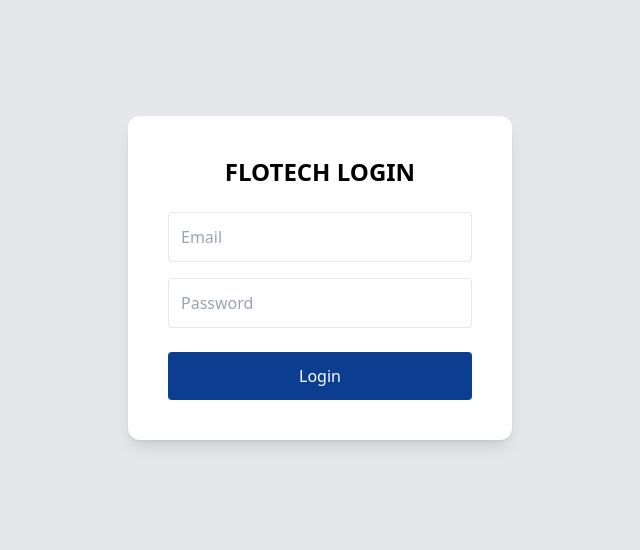
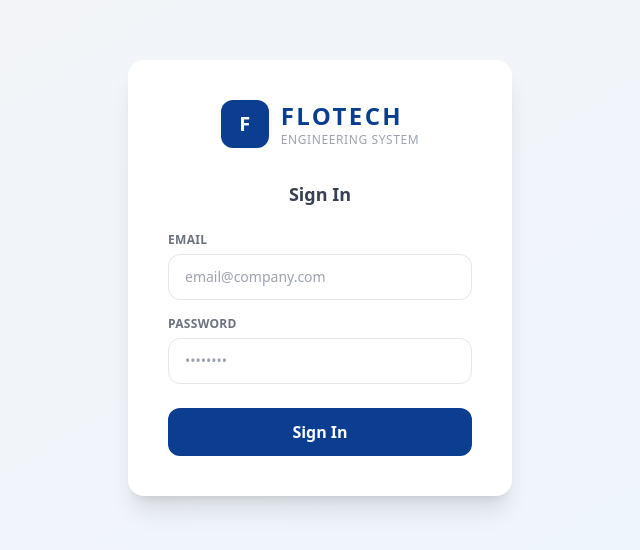
Before and after one commit to Christosun/flotech-report-system, a React app in the folder frontend/: page / in a window 1280 px wide. Shown: the part 122-672 px from the top of the page, without its empty margins (320-960 px from the left). Built offline with nearby package versions, Linux system fonts and the light colour scheme; the HTML template or start-up script is replaced by a standard one.

Commit message:
deskripsi perubahan

```diff
--- a/frontend/src/pages/Login.jsx
+++ b/frontend/src/pages/Login.jsx
@@ -5,42 +5,90 @@ import { useNavigate } from "react-router-dom";
 export default function Login() {
   const [email, setEmail] = useState("");
   const [password, setPassword] = useState("");
+  const [loading, setLoading] = useState(false);
+  const [error, setError] = useState("");
   const navigate = useNavigate();
 
   const handleLogin = async () => {
+    if (!email || !password) {
+      setError("Email dan password harus diisi");
+      return;
+    }
+    setLoading(true);
+    setError("");
     try {
       const res = await API.post("/auth/login", { email, password });
+      // ✅ Simpan token DAN nama user
       localStorage.setItem("token", res.data.access_token);
+      localStorage.setItem("user_name", res.data.name || "User");
       navigate("/dashboard");
     } catch (err) {
-      alert("Login Failed");
+      setError("Email atau password salah");
+    } finally {
+      setLoading(false);
     }
   };
 
+  const handleKeyDown = (e) => {
+    if (e.key === "Enter") handleLogin();
+  };
+
   return (
-    <div className="h-screen flex items-center justify-center bg-gray-200">
-      <div className="bg-white p-10 rounded-xl shadow-lg w-96">
-        <h1 className="text-2xl font-bold mb-6 text-center">FLOTECH LOGIN</h1>
+    <div className="min-h-screen flex items-center justify-center bg-gradient-to-br from-gray-100 to-blue-50 px-4">
+      <div className="bg-white p-8 sm:p-10 rounded-2xl shadow-xl w-full max-w-sm">
+        {/* Logo */}
+        <div className="flex items-center gap-3 justify-center mb-8">
+          <div className="w-12 h-12 bg-primary rounded-xl flex items-center justify-center">
+            <span className="text-white font-black text-xl">F</span>
+          </div>
+          <div>
+            <h1 className="text-2xl font-black tracking-widest text-primary">FLOTECH</h1>
+            <p className="text-xs text-gray-400 tracking-wider">ENGINEERING SYSTEM</p>
+          </div>
+        </div>
 
+        <h2 className="text-lg font-bold text-gray-700 mb-6 text-center">Sign In</h2>
+
+        {error && (
+          <div className="bg-red-50 border border-red-200 text-red-600 text-sm px-4 py-3 rounded-xl mb-4">
+            {error}
+          </div>
+        )}
+
+        <div className="space-y-4">
+          <div>
+            <label className="block text-xs font-semibold text-gray-500 uppercase tracking-wide mb-1.5">Email</label>
             <input
               type="email"
-          placeholder="Email"
-          className="w-full p-3 mb-4 border rounded"
+              placeholder="email@company.com"
+              value={email}
+              className="w-full border border-gray-200 rounded-xl px-4 py-3 text-sm focus:outline-none focus:ring-2 focus:ring-primary transition-all"
               onChange={(e) => setEmail(e.target.value)}
+              onKeyDown={handleKeyDown}
             />
+          </div>
 
+          <div>
+            <label className="block text-xs font-semibold text-gray-500 uppercase tracking-wide mb-1.5">Password</label>
             <input
               type="password"
-          placeholder="Password"
-          className="w-full p-3 mb-6 border rounded"
+              placeholder="••••••••"
+              value={password}
+              className="w-full border border-gray-200 rounded-xl px-4 py-3 text-sm focus:outline-none focus:ring-2 focus:ring-primary transition-all"
               onChange={(e) => setPassword(e.target.value)}
+              onKeyDown={handleKeyDown}
             />
+          </div>
+        </div>
 
         <button
           onClick={handleLogin}
-          className="w-full bg-primary text-white p-3 rounded hover:bg-secondary"
+          disabled={loading}
+          className="mt-6 w-full bg-primary text-white py-3 rounded-xl font-semibold hover:bg-secondary transition-colors disabled:opacity-60 flex items-center justify-center gap-2"
         >
-          Login
+          {loading ? (
+            <><div className="w-4 h-4 border-2 border-white border-t-transparent rounded-full animate-spin" /> Signing in...</>
+          ) : "Sign In"}
         </button>
       </div>
     </div>
```
Also changed, not shown: 1 other file (tests, documents, lock files or other folders). Lines whose indentation alone changed are shown as unchanged.
